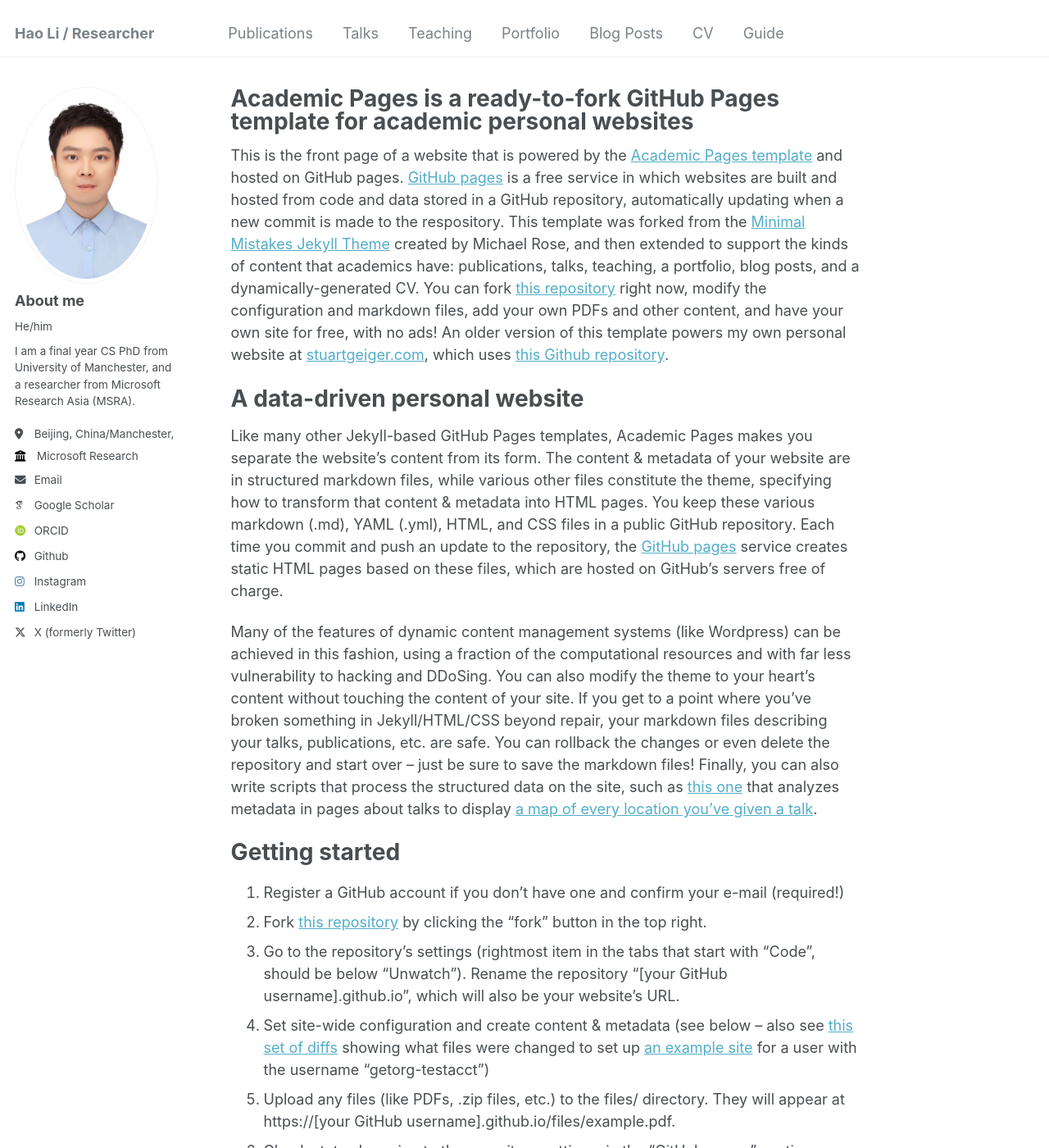
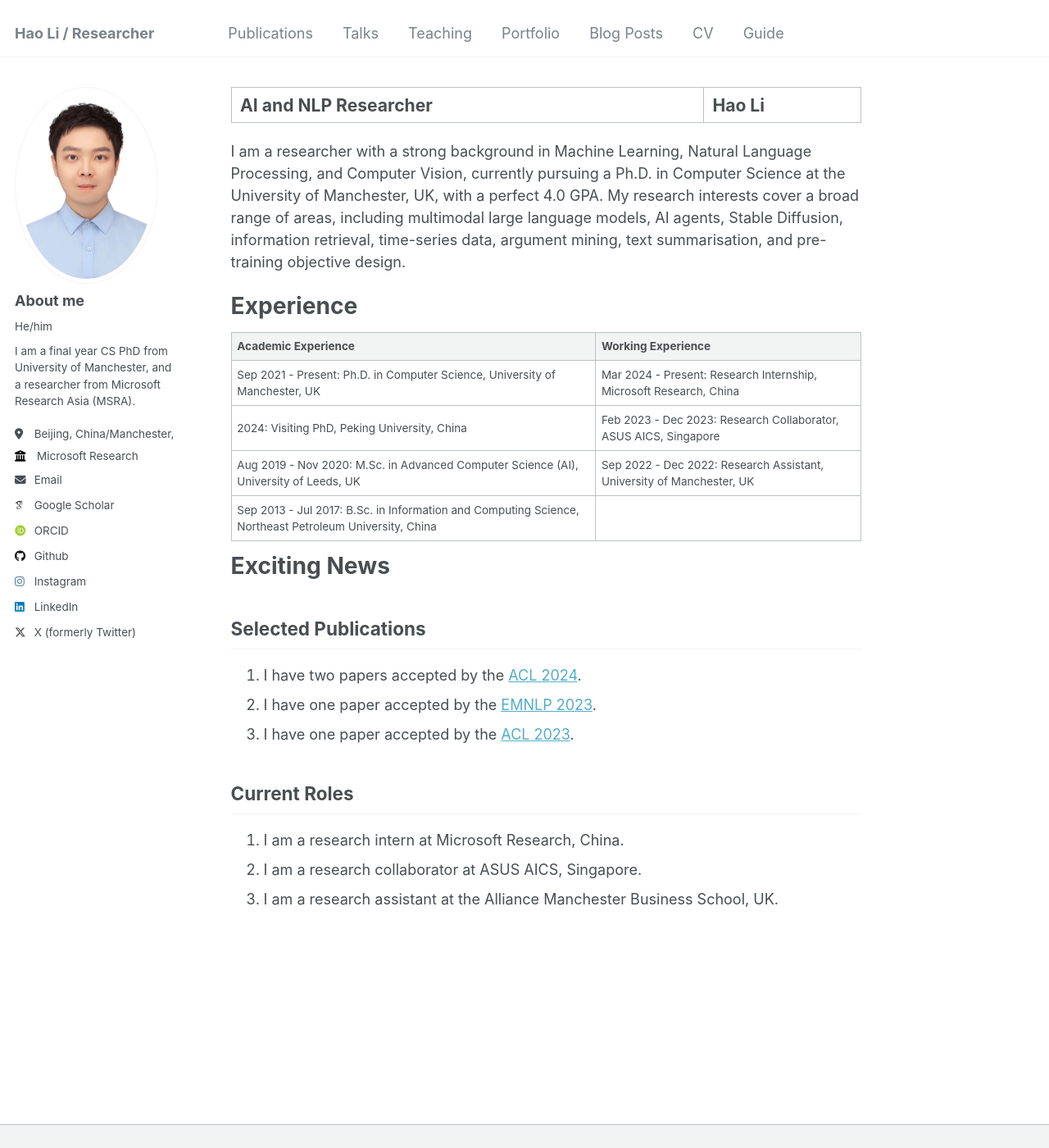
Before and after one commit to HaoBytes/HaoBytes.github.io, a Jekyll site: the page built from _pages/about.md, in a window 1280 px wide and 1400 px high. Shown: the whole window at 82% size. Built offline with Jekyll 4.4.1, drawn with Linux system fonts in a browser that asks for light colours; some web fonts are replaced; some of the changed text lies outside the part shown.

Commit message:
Update about.md

```diff
--- a/_pages/about.md
+++ b/_pages/about.md
@@ -1,49 +1,36 @@
 ---
 permalink: /
-title: "Academic Pages is a ready-to-fork GitHub Pages template for academic personal websites"
+title: "AI and NLP Researcher | Hao Li"
 author_profile: true
 redirect_from:
   - /about/
   - /about.html
 ---
 
-This is the front page of a website that is powered by the [Academic Pages template](https://github.com/academicpages/academicpages.github.io) and hosted on GitHub pages. [GitHub pages](https://pages.github.com) is a free service in which websites are built and hosted from code and data stored in a GitHub repository, automatically updating when a new commit is made to the respository. This template was forked from the [Minimal Mistakes Jekyll Theme](https://mmistakes.github.io/minimal-mistakes/) created by Michael Rose, and then extended to support the kinds of content that academics have: publications, talks, teaching, a portfolio, blog posts, and a dynamically-generated CV. You can fork [this repository](https://github.com/academicpages/academicpages.github.io) right now, modify the configuration and markdown files, add your own PDFs and other content, and have your own site for free, with no ads! An older version of this template powers my own personal website at [stuartgeiger.com](http://stuartgeiger.com), which uses [this Github repository](https://github.com/staeiou/staeiou.github.io).
+I am a researcher with a strong background in Machine Learning, Natural Language Processing, and Computer Vision, currently pursuing a Ph.D. in Computer Science at the University of Manchester, UK, with a perfect 4.0 GPA. My research interests cover a broad range of areas, including multimodal large language models, AI agents, Stable Diffusion, information retrieval, time-series data, argument mining, text summarisation, and pre-training objective design.
 
-A data-driven personal website
+
+Experience
 ======
-Like many other Jekyll-based GitHub Pages templates, Academic Pages makes you separate the website's content from its form. The content & metadata of your website are in structured markdown files, while various other files constitute the theme, specifying how to transform that content & metadata into HTML pages. You keep these various markdown (.md), YAML (.yml), HTML, and CSS files in a public GitHub repository. Each time you commit and push an update to the repository, the [GitHub pages](https://pages.github.com/) service creates static HTML pages based on these files, which are hosted on GitHub's servers free of charge.
 
-Many of the features of dynamic content management systems (like Wordpress) can be achieved in this fashion, using a fraction of the computational resources and with far less vulnerability to hacking and DDoSing. You can also modify the theme to your heart's content without touching the content of your site. If you get to a point where you've broken something in Jekyll/HTML/CSS beyond repair, your markdown files describing your talks, publications, etc. are safe. You can rollback the changes or even delete the repository and start over -- just be sure to save the markdown files! Finally, you can also write scripts that process the structured data on the site, such as [this one](https://github.com/academicpages/academicpages.github.io/blob/master/talkmap.ipynb) that analyzes metadata in pages about talks to display [a map of every location you've given a talk](https://academicpages.github.io/talkmap.html).
+| Academic Experience | Working Experience |
+|---------------------|---------------------|
+| Sep 2021 - Present: Ph.D. in Computer Science, University of Manchester, UK | Mar 2024 - Present: Research Internship, Microsoft Research, China |
+| 2024: Visiting PhD, Peking University, China | Feb 2023 - Dec 2023: Research Collaborator, ASUS AICS, Singapore |
+| Aug 2019 - Nov 2020: M.Sc. in Advanced Computer Science (AI), University of Leeds, UK | Sep 2022 - Dec 2022: Research Assistant, University of Manchester, UK |
+| Sep 2013 - Jul 2017: B.Sc. in Information and Computing Science, Northeast Petroleum University, China | |
 
-Getting started
+Exciting News
 ======
-1. Register a GitHub account if you don't have one and confirm your e-mail (required!)
-1. Fork [this repository](https://github.com/academicpages/academicpages.github.io) by clicking the "fork" button in the top right.
-1. Go to the repository's settings (rightmost item in the tabs that start with "Code", should be below "Unwatch"). Rename the repository "[your GitHub username].github.io", which will also be your website's URL.
-1. Set site-wide configuration and create content & metadata (see below -- also see [this set of diffs](http://archive.is/3TPas) showing what files were changed to set up [an example site](https://getorg-testacct.github.io) for a user with the username "getorg-testacct")
-1. Upload any files (like PDFs, .zip files, etc.) to the files/ directory. They will appear at https://[your GitHub username].github.io/files/example.pdf.
-1. Check status by going to the repository settings, in the "GitHub pages" section
 
-Site-wide configuration
+Selected Publications
 ------
-The main configuration file for the site is in the base directory in [_config.yml](https://github.com/academicpages/academicpages.github.io/blob/master/_config.yml), which defines the content in the sidebars and other site-wide features. You will need to replace the default variables with ones about yourself and your site's github repository. The configuration file for the top menu is in [_data/navigation.yml](https://github.com/academicpages/academicpages.github.io/blob/master/_data/navigation.yml). For example, if you don't have a portfolio or blog posts, you can remove those items from that navigation.yml file to remove them from the header.
+1. I have two papers accepted by the [ACL 2024](https://aclanthology.org/2024.findings-acl.9/).
+1. I have one paper accepted by the [EMNLP 2023](https://aclanthology.org/2023.emnlp-main.536/).
+1. I have one paper accepted by the [ACL 2023](https://aclanthology.org/2023.acl-long.786/).
 
-Create content & metadata
+Current Roles
 ------
-For site content, there is one markdown file for each type of content, which are stored in directories like _publications, _talks, _posts, _teaching, or _pages. For example, each talk is a markdown file in the [_talks directory](https://github.com/academicpages/academicpages.github.io/tree/master/_talks). At the top of each markdown file is structured data in YAML about the talk, which the theme will parse to do lots of cool stuff. The same structured data about a talk is used to generate the list of talks on the [Talks page](https://academicpages.github.io/talks), each [individual page](https://academicpages.github.io/talks/2012-03-01-talk-1) for specific talks, the talks section for the [CV page](https://academicpages.github.io/cv), and the [map of places you've given a talk](https://academicpages.github.io/talkmap.html) (if you run this [python file](https://github.com/academicpages/academicpages.github.io/blob/master/talkmap.py) or [Jupyter notebook](https://github.com/academicpages/academicpages.github.io/blob/master/talkmap.ipynb), which creates the HTML for the map based on the contents of the _talks directory).
-
-**Markdown generator**
-
-I have also created [a set of Jupyter notebooks](https://github.com/academicpages/academicpages.github.io/tree/master/markdown_generator
-) that converts a CSV containing structured data about talks or presentations into individual markdown files that will be properly formatted for the Academic Pages template. The sample CSVs in that directory are the ones I used to create my own personal website at stuartgeiger.com. My usual workflow is that I keep a spreadsheet of my publications and talks, then run the code in these notebooks to generate the markdown files, then commit and push them to the GitHub repository.
-
-How to edit your site's GitHub repository
-------
-Many people use a git client to create files on their local computer and then push them to GitHub's servers. If you are not familiar with git, you can directly edit these configuration and markdown files directly in the github.com interface. Navigate to a file (like [this one](https://github.com/academicpages/academicpages.github.io/blob/master/_talks/2012-03-01-talk-1.md) and click the pencil icon in the top right of the content preview (to the right of the "Raw | Blame | History" buttons). You can delete a file by clicking the trashcan icon to the right of the pencil icon. You can also create new files or upload files by navigating to a directory and clicking the "Create new file" or "Upload files" buttons.
-
-Example: editing a markdown file for a talk
-![Editing a markdown file for a talk](/images/editing-talk.png)
-
-For more info
-------
-More info about configuring Academic Pages can be found in [the guide](https://academicpages.github.io/markdown/). The [guides for the Minimal Mistakes theme](https://mmistakes.github.io/minimal-mistakes/docs/configuration/) (which this theme was forked from) might also be helpful.
+1. I am a research intern at Microsoft Research, China.
+1. I am a research collaborator at ASUS AICS, Singapore.
+1. I am a research assistant at the Alliance Manchester Business School, UK.
```
